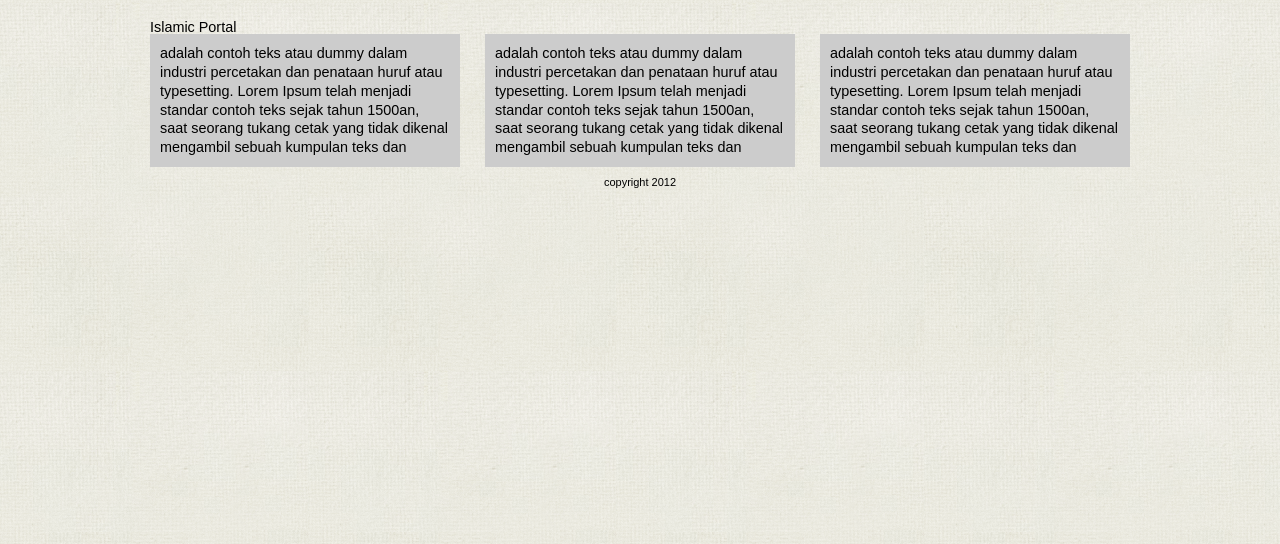
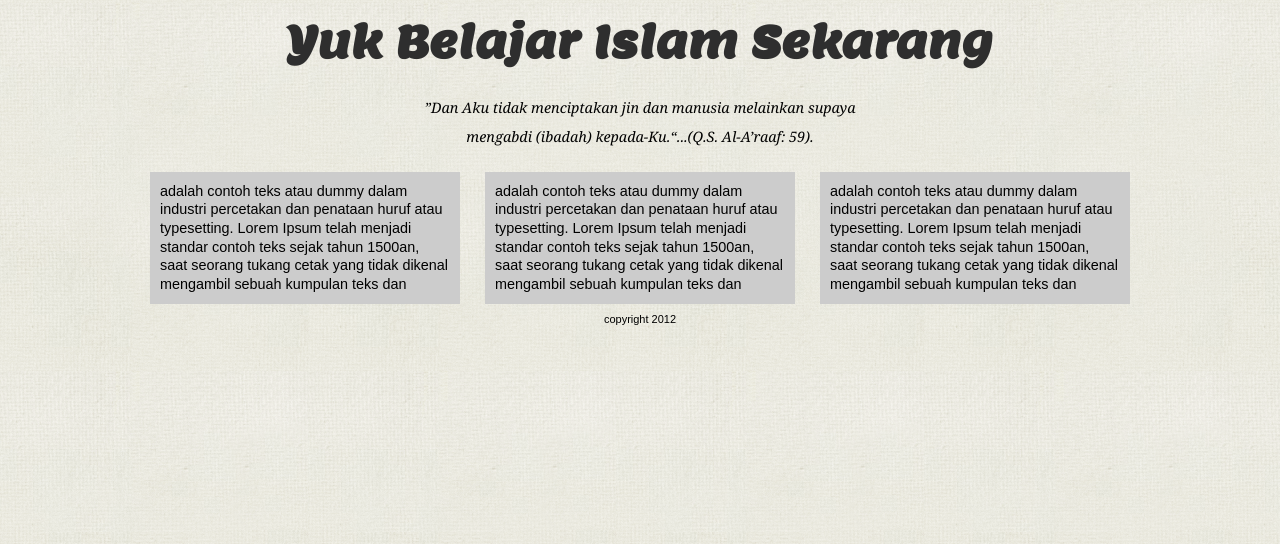
Before and after one commit to vanbungkring/Snao, a PHP site: page / in a window 1280 px wide. Shown: the part 40-584 px from the top of the page. Run offline with PHP 8.4, Linux system fonts and the light colour scheme.

Commit message:
adding tagline on index.html

```diff
--- a/index.html
+++ b/index.html
@@ -6,6 +6,7 @@
 		<script type="text/javascript" src="library/js/hammer.js"></script>
 		<link rel="stylesheet" href="library/css/reset.css" />
 		<link rel="stylesheet" href="library/css/main.css" />
+		<link href='http://fonts.googleapis.com/css?family=Lemon' rel='stylesheet' type='text/css'>
 		<meta http-equiv="Content-Type" content="text/html; charset=utf-8" />
 		<title>Kalkulator Zakat</title>
 	</head>
@@ -16,7 +17,8 @@
 			</div>
 		</header>
 		<div id="main-front">
-			<h1> Islamic Portal</h1>
+			<h1 class="cta">Yuk Belajar Islam Sekarang </h1>
+			<div class="ayat"> ”Dan Aku tidak menciptakan jin dan manusia melainkan supaya mengabdi (ibadah) kepada-Ku.“...(Q.S. Al-A’raaf: 59).</div>
 			<div class="content-block">
 				<p>
 					adalah contoh teks atau dummy dalam industri percetakan dan penataan huruf atau typesetting. Lorem Ipsum telah menjadi standar contoh teks sejak tahun 1500an, saat seorang tukang cetak yang tidak dikenal mengambil sebuah kumpulan teks dan
--- a/library/css/main.css
+++ b/library/css/main.css
@@ -65,19 +65,39 @@ body {
 }
 
 /* adding content menu on front end*/
+.cta {
+	font-weight: bold;
+	text-align: center;
+	font-size: 44px;
+	font-family: 'Lemon', cursive;
+	color: #2e2e2e;
+	display: block;
+}
+.ayat {
+	display: block;
+
+	text-align: center;
+	font-family: Georgia;
+	font-style: italic;
+	width: 450px;
+	margin: 0 auto;
+	line-height: 2em;
+		margin-top: 30px;
+}
+
 .content-block {
+	margin-top: 20px;
 	width: 290px;
 	float: left;
-
 	padding: 10px;
 	margin-right: 25px;
 	background: #ccc;
 }
-.content-block p{
+.content-block p {
 	line-height: 1.3em;
-
 }
 .content-block:last-child {
+	margin-top: 20px;
 	width: 290px;
 	float: right;
 	padding: 10px;
```
